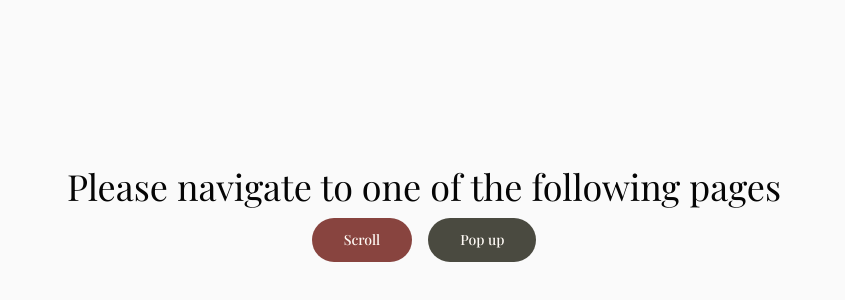
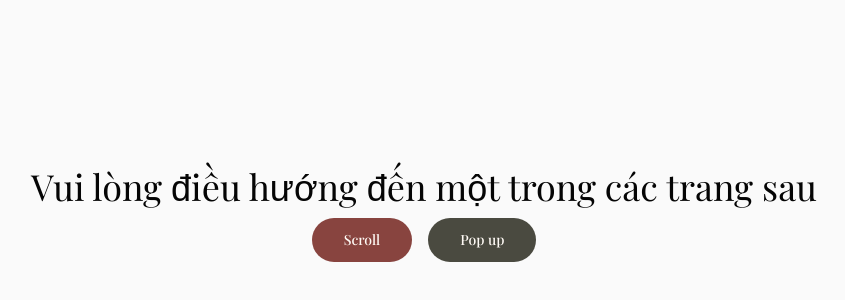
Before and after one commit to dtran2108/wedding, a Next.js app: page / in a window 1280 px wide. Shown: the part 186-486 px from the top of the page, without its empty margins (216-1061 px from the left). Built offline with nearby package versions, Linux system fonts and the light colour scheme; a web font is replaced by a local one.

Commit message:
add translation for home page

```diff
--- a/app/page.tsx
+++ b/app/page.tsx
@@ -5,7 +5,7 @@ export default function Home() {
   return (
     <main className='min-h-screen w-screen flex items-center justify-center flex-col space-y-3 p-3'>
       <h1 className='text-4xl text-center'>
-        Please navigate to one of the following pages
+        Vui lòng điều hướng đến một trong các trang sau
       </h1>
       <div className='flex items-center justify-center space-x-4'>
         <Link href='/scroll'>
```
